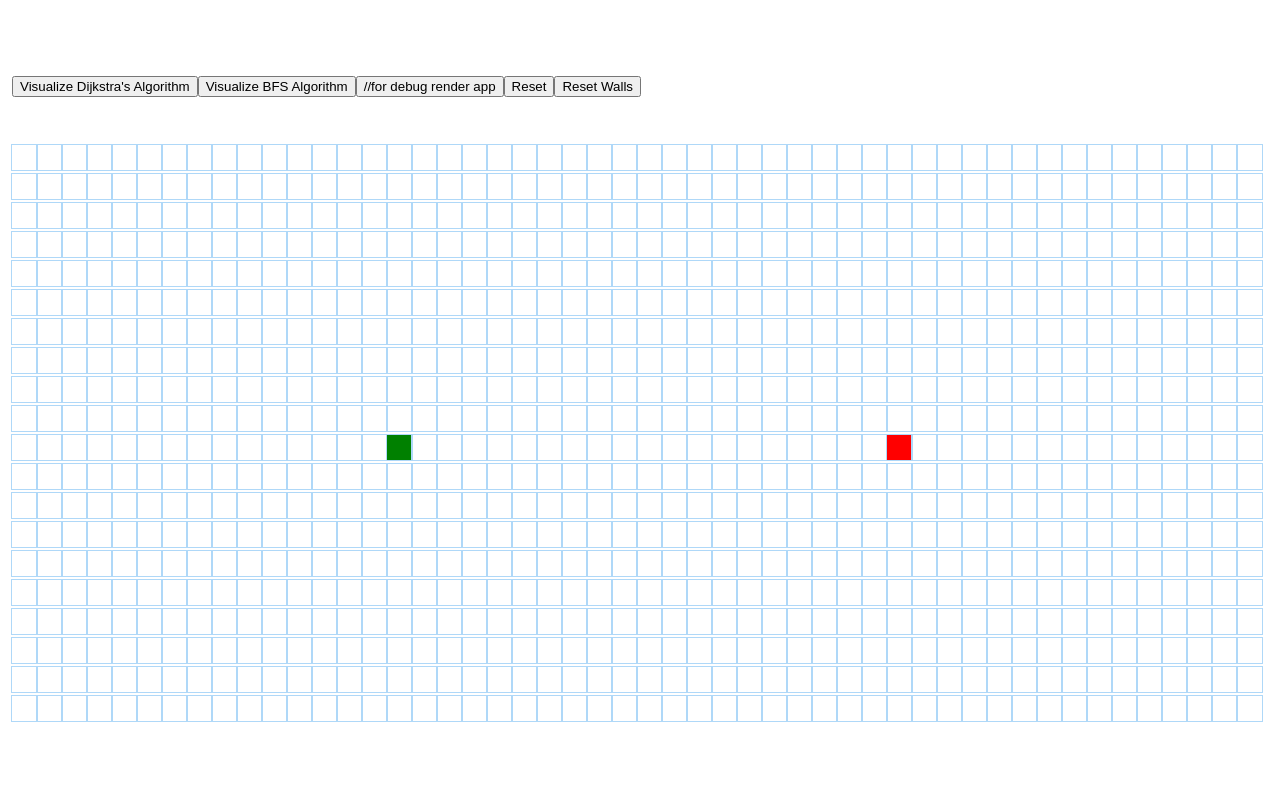
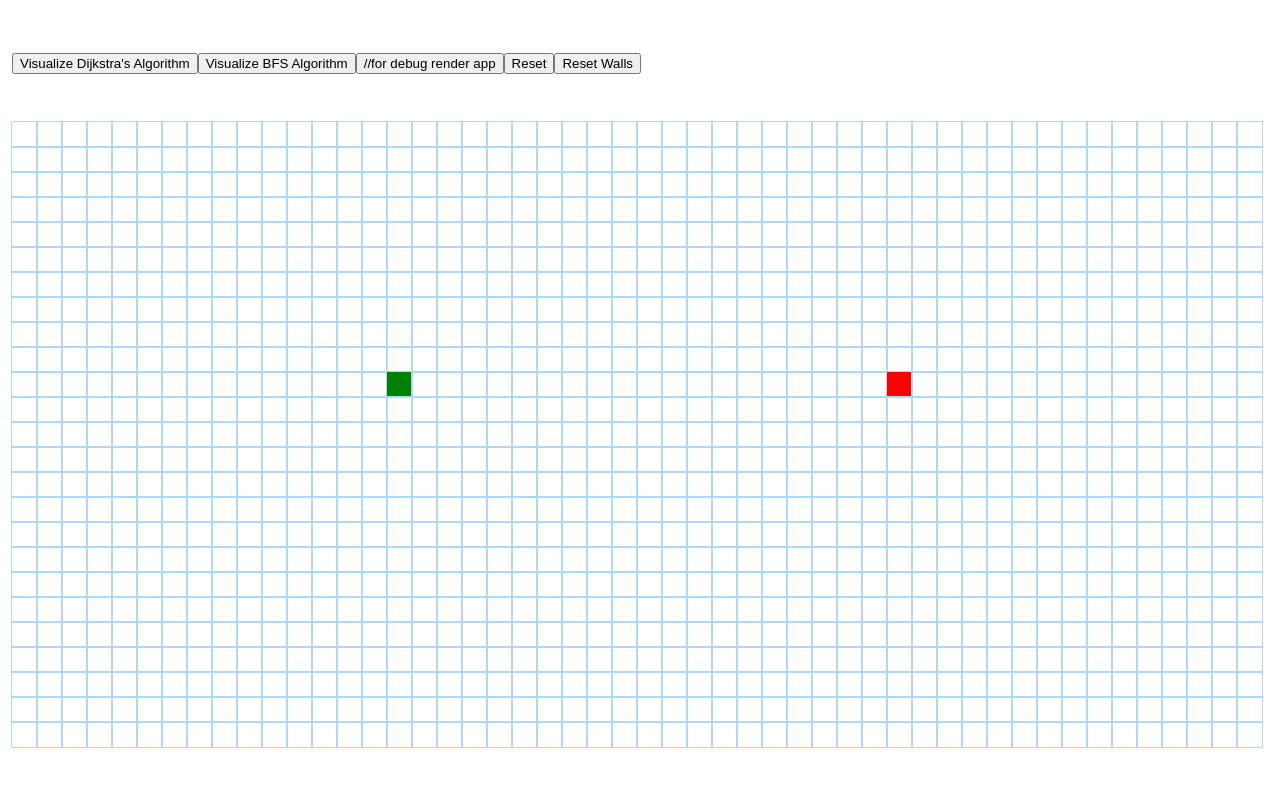
Before and after one commit to kirito22037/hello-mars-, a React (Create React App) app: page / in a window 1280 px wide. Shown: the top 786 px of the page. Built offline with nearby package versions, Linux system fonts and the light colour scheme.

Commit message:
Dijkastra bug fixed , more rows added

```diff
--- a/src/Algorithms/dijkstra.js
+++ b/src/Algorithms/dijkstra.js
@@ -3,6 +3,7 @@
 // previous node, effectively allowing us to compute the shortest path
 // by backtracking from the finish node.
 export function dijkstra(grid, startNode, finishNode) {
+  console.log("grid rece : ",grid);
   const visitedNodesInOrder = [];
   startNode.distance = 0;
   const unvisitedNodes = getAllNodes(grid);
--- a/src/components/GridLayout.css
+++ b/src/components/GridLayout.css
@@ -1,6 +1,10 @@
 .grid {
     margin-top: 3rem;
   }
+
+.row{
+  display: flex;
+}
 
 .center-layout{
     margin : auto;
--- a/src/components/GridLayout.jsx
+++ b/src/components/GridLayout.jsx
@@ -49,7 +49,9 @@ const GridLayout = ()=>{
           document.getElementById(`cell-${cell.row}-${cell.col}`).classList.remove(`cell-shortest-path`);
         }, 2 * i);
       }
-      setGrid(getNewGridWithPathReset(grid,visitedCellsInOrder.current));
+      let pathResetGrid = getNewGridWithPathReset(grid,visitedCellsInOrder.current);
+      console.log("reset path : ",pathResetGrid);
+      setGrid(pathResetGrid);
     };
 
     const resetWalls = ()=>{
@@ -178,7 +180,7 @@ const GridLayout = ()=>{
             <div className="grid">
             {grid.map((row, rowIdx) => {
                 return (
-                <div key={rowIdx}>
+                <div key={rowIdx} className="row">
                     {row.map((node, nodeIdx) => {
                     const {row, col, isFinish, isStart, isWall} = node;
                         return (
--- a/src/components_utils/gridToggle.js
+++ b/src/components_utils/gridToggle.js
@@ -1,6 +1,6 @@
 const getInitialGrid = (START_CELL_ROW,START_CELL_COL,FINISH_CELL_ROW,FINISH_CELL_COL) => {
     const grid = [];
-    for (let row = 0; row < 20; row++) {
+    for (let row = 0; row < 25; row++) {
       const currentRow = [];
       for (let col = 0; col < 50; col++) {
         currentRow.push(createNode(col, row , START_CELL_ROW,START_CELL_COL,FINISH_CELL_ROW,FINISH_CELL_COL));
@@ -48,15 +48,21 @@ const getNewGridWithStartToggled = (grid, row ,col , changeStart ,changeFinish)
 
 const getNewGridWithPathReset = (grid,visitedCellsInOrder)=>{
   const newGrid = grid.slice();
-  for ( const cell of visitedCellsInOrder)
+  for ( const row of newGrid)
   {
+    for( const cell of row)
+    {
     const node = newGrid[cell.row][cell.col];
     const newNode = {
       ...node,
-      isVisited : false
+      distance: Infinity,
+      isVisited : false,
+      previousNode: null,
     };
     newGrid[cell.row][cell.col] = newNode;
+    }
   }
+  console.log("new grid : ", newGrid);
   return newGrid;
 };
 
--- a/src/components_utils/visualizeAlgo.js
+++ b/src/components_utils/visualizeAlgo.js
@@ -6,7 +6,7 @@ const { bfs, getNodesInShortestPathOrderBfs } = require('../Algorithms/bfs');
           if (i === visitedCellsInOrder.length-1) {
             setTimeout(() => {
               animateShortestPath(cellsInShortestPathOrder);
-            }, 10 * i);
+            }, 7 * i);
             return;
           }
           setTimeout(() => {
@@ -16,7 +16,7 @@ const { bfs, getNodesInShortestPathOrderBfs } = require('../Algorithms/bfs');
               document.getElementById(`cell-${cell.row}-${cell.col}`).className =
               'cell cell-visited';
             }
-          }, 10 * i);
+          }, 7 * i);
         }
       };
 
```
